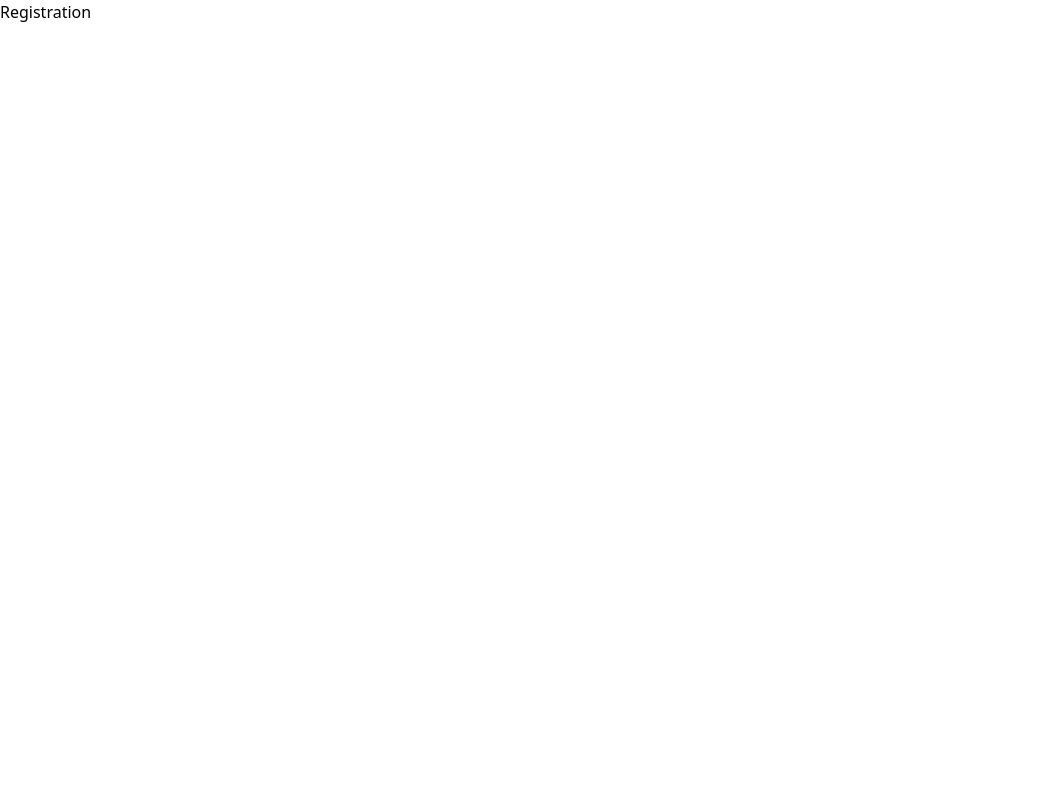
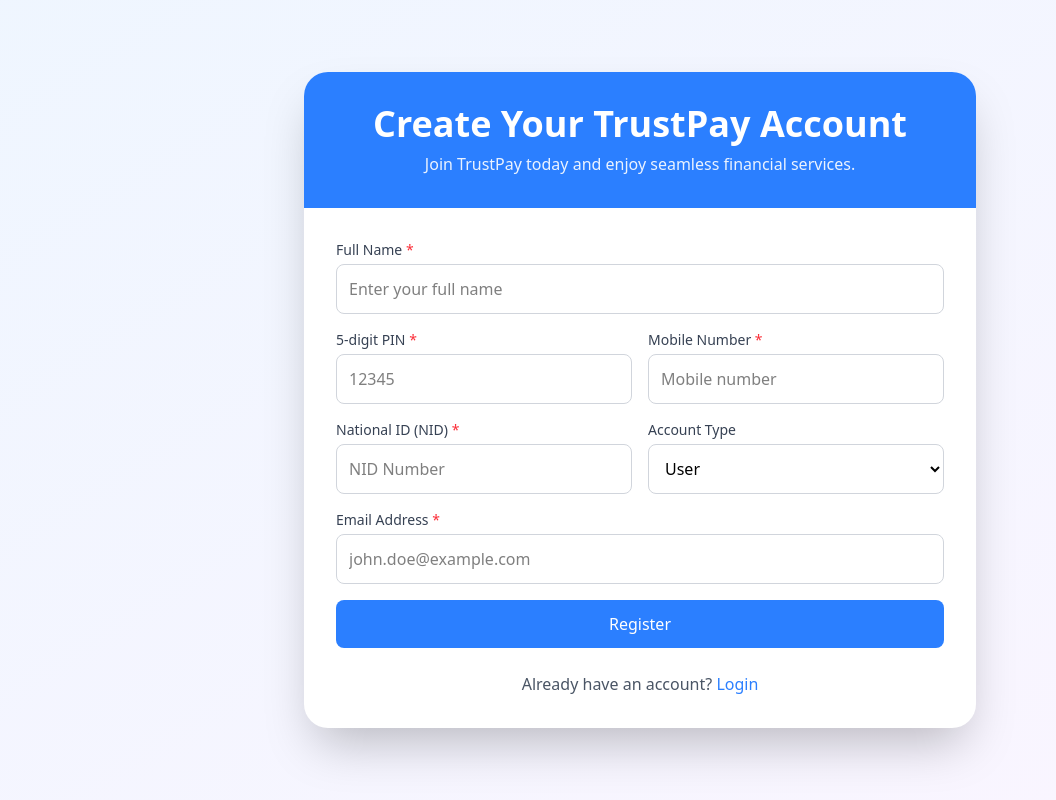
Before and after one commit to devhasanmia/TrustPay-frontend, a React (Vite) app: page /registration in a window 1280 px wide. Shown: the whole page, without its empty margins (0-1056 px from the left). Built offline with nearby package versions, Linux system fonts and the light colour scheme.

Commit message:
feat: Added all required logic for user registration

```diff
--- a/package.json
+++ b/package.json
@@ -10,13 +10,17 @@
     "preview": "vite preview"
   },
   "dependencies": {
+    "@hookform/resolvers": "^4.1.2",
     "@reduxjs/toolkit": "^2.6.0",
     "@tailwindcss/vite": "^4.0.9",
     "react": "^19.0.0",
     "react-dom": "^19.0.0",
+    "react-hook-form": "^7.54.2",
     "react-redux": "^9.2.0",
     "react-router": "^7.2.0",
-    "tailwindcss": "^4.0.9"
+    "sonner": "^2.0.1",
+    "tailwindcss": "^4.0.9",
+    "zod": "^3.24.2"
   },
   "devDependencies": {
     "@eslint/js": "^9.21.0",
--- /dev/null
+++ b/src/components/UI/InputWithLabel.tsx
@@ -0,0 +1,49 @@
+import { useFormContext, RegisterOptions } from "react-hook-form";
+
+type TInputWithLabelProps = {
+  name: string;
+  label: string;
+  type?: string;
+  placeholder?: string;
+  required?: boolean;
+  disabled?: boolean;
+  className?: string;
+  validation?: RegisterOptions;
+};
+
+const InputWithLabel = ({
+  name,
+  label,
+  type = "text",
+  placeholder = "",
+  required = false,
+  disabled = false,
+  className = "",
+  validation,
+}: TInputWithLabelProps) => {
+  const {
+    register,
+    formState: { errors },
+} = useFormContext();
+  return (
+    <div className={`${className}`}>
+      <label className="block text-sm font-medium text-gray-700 mb-1">
+        {label} {required && <span className="text-red-500">*</span>}
+      </label>
+      <input
+        type={type}
+        placeholder={placeholder}
+        disabled={disabled}
+        className="w-full p-3 rounded-lg border border-gray-300 focus:outline-none focus:ring-2 focus:ring-blue-400 transition"
+        {...register(name, validation)}
+      />
+      {errors[name] && (
+        <p className="text-red-500 text-xs mt-1">
+          {errors[name]?.message as string}
+        </p>
+      )}
+    </div>
+  );
+};
+
+export default InputWithLabel;
--- a/src/main.tsx
+++ b/src/main.tsx
@@ -5,11 +5,13 @@
 import router from './router'
 import { Provider } from 'react-redux'
 import { store } from './redux/store'
+import { Toaster } from 'sonner'
 
 createRoot(document.getElementById('root')!).render(
   <Provider store={store}>
    <StrictMode>
   <RouterProvider router={router} />
   </StrictMode>
+  <Toaster position="top-right" richColors />
   </Provider>
 )
--- a/src/pages/Registration.tsx
+++ b/src/pages/Registration.tsx
@@ -1,8 +1,132 @@
+import { useForm, FormProvider, SubmitHandler } from "react-hook-form";
+import { zodResolver } from "@hookform/resolvers/zod";
+import { Link, useNavigate } from "react-router";
+import InputWithLabel from "../components/UI/InputWithLabel";
+import { userValidationSchema } from "../validations/userValidation";
+import { useRegistrationMutation } from "../redux/api/features/auth/authApi";
+import { toast } from "sonner";
+
+type TFormData = {
+  name: string;
+  pin: string;
+  mobileNumber: string;
+  email: string;
+  accountType: "Agent" | "User";
+  nid: string;
+};
 
 const Registration = () => {
+  const methods = useForm<TFormData>({
+    resolver: zodResolver(userValidationSchema),
+  });
+
+  const [userRegistration] = useRegistrationMutation();
+  let navigate = useNavigate();
+  const onSubmit: SubmitHandler<TFormData> = async (data) => {
+    try {
+        const result = await userRegistration(data).unwrap();
+        toast.success(result.message);
+        methods.reset();
+        navigate("/login", { replace: true });
+    } catch (error: any) {
+        toast.error(`${error?.data?.errorMessages[0]?.message}`);
+    }
+  };
+
   return (
-    <div>Registration</div>
-  )
-}
+    <FormProvider {...methods}>
+      <div className="flex items-center justify-center min-h-screen bg-gradient-to-br from-blue-50 to-purple-50 p-4">
+        <div className="w-full max-w-2xl bg-white rounded-3xl shadow-2xl overflow-hidden">
+          {/* Header Section */}
+          <div className="bg-blue-500 p-6 sm:p-8 text-white text-center">
+            <h2 className="text-3xl sm:text-4xl font-bold">Create Your TrustPay Account</h2>
+            <p className="mt-2 text-sm sm:text-base opacity-90">
+              Join TrustPay today and enjoy seamless financial services.
+            </p>
+          </div>
 
-export default Registration
+          {/* Form Section */}
+          <div className="p-6 sm:p-8">
+            <form onSubmit={methods.handleSubmit(onSubmit)} className="grid grid-cols-1 sm:grid-cols-2 gap-4">
+              {/* Full Name */}
+              <InputWithLabel
+                name="name"
+                label="Full Name"
+                type="text"
+                placeholder="Enter your full name"
+                required
+                className="col-span-1 sm:col-span-2"
+              />
+
+              {/* 5-digit PIN */}
+              <InputWithLabel
+                name="pin"
+                label="5-digit PIN"
+                type="text"
+                placeholder="12345"
+                required
+              />
+
+              {/* Mobile Number */}
+              <InputWithLabel
+                name="mobileNumber"
+                label="Mobile Number"
+                type="text"
+                placeholder="Mobile number"
+                required
+              />
+
+              {/* National ID (NID) */}
+              <InputWithLabel
+                name="nid"
+                label="National ID (NID)"
+                type="text"
+                placeholder="NID Number"
+                required
+              />
+
+              {/* Account Type */}
+              <div>
+                <label className="block text-sm font-medium text-gray-700 mb-1">Account Type</label>
+                <select
+                  {...methods.register("accountType")}
+                  className="w-full p-3 rounded-lg border border-gray-300 focus:outline-none focus:ring-2 focus:ring-gray-500 transition"
+                >
+                  <option value="User">User</option>
+                  <option value="Agent">Agent</option>
+                </select>
+              </div>
+
+              {/* Email Address */}
+              <InputWithLabel
+                name="email"
+                label="Email Address"
+                type="email"
+                placeholder="john.doe@example.com"
+                required
+                className="col-span-1 sm:col-span-2"
+              />
+
+              {/* Register Button */}
+              <div className="col-span-1 sm:col-span-2">
+                <button
+                  type="submit"
+                  className="w-full bg-blue-500 text-white py-3 rounded-lg hover:bg-blue-600 transition"
+                >
+                  Register
+                </button>
+              </div>
+            </form>
+
+            {/* Login Link */}
+            <p className="text-gray-600 text-sm sm:text-base mt-6 text-center">
+              Already have an account? <Link to="/login" className="text-blue-500 hover:underline">Login</Link>
+            </p>
+          </div>
+        </div>
+      </div>
+    </FormProvider>
+  );
+};
+
+export default Registration;
--- /dev/null
+++ b/src/redux/api/features/auth/authApi.ts
@@ -0,0 +1,15 @@
+import { baseApi } from "../../baseApi";
+
+const authApi = baseApi.injectEndpoints({
+  endpoints: (builder) => ({
+    registration: builder.mutation({
+      query: (data) => ({
+        url: "/auth/registration",
+        method: "POST",
+        body: data,
+      }),
+    })
+  }),
+});
+
+export const { useRegistrationMutation} = authApi;
--- /dev/null
+++ b/src/validations/userValidation.ts
@@ -0,0 +1,20 @@
+import { z } from 'zod';
+
+export const userValidationSchema = z.object({
+    name: z.string({
+        required_error: "Name is required",
+        invalid_type_error: "Name must be a string"
+    }).min(3, "Name must be at least 3 characters long"),
+    pin: z.string().regex(/^\d{5}$/, "PIN must be exactly 5 digits"),
+    mobileNumber: z.string({
+        required_error: "Mobile Number is required",
+        invalid_type_error: "Mobile Number must be a String"
+    }).regex(/^\d{11}$/, "Mobile Number must be exactly 11 digits"),
+    email: z.string().email("Invalid email format"),
+    accountType: z.enum(["Agent", "User"], {message: "Account Type must be either Agent or User"}).default("User"),
+    nid: z.string()
+        .regex(/^\d+$/, "NID must be a number")
+        .refine(val => val.length === 10 || val.length === 13 || val.length === 17, {
+            message: "NID must be either 10, 13, or 17 digits long"
+        }),
+});
```
Also changed, not shown: 1 other file (tests, documents, lock files or other folders).
